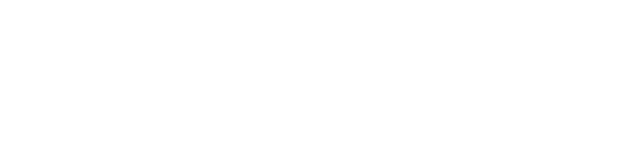
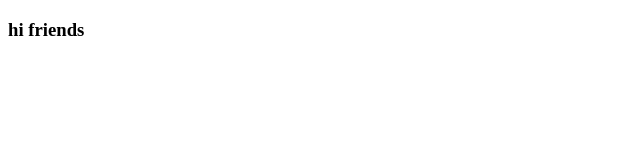
Before and after one commit to amalkr067/newproject, a plain HTML site: page hello.html in a window 1280 px wide. Shown: the full height of the page, 0-640 px from the left. Drawn offline with Linux system fonts and the light colour scheme.

Commit message:
hello file modified

```diff
--- a/hello.html
+++ b/hello.html
@@ -6,6 +6,6 @@
     <title>Document</title>
 </head>
 <body>
-
+    <h3>hi friends</h3>
 </body>
 </html>
```
